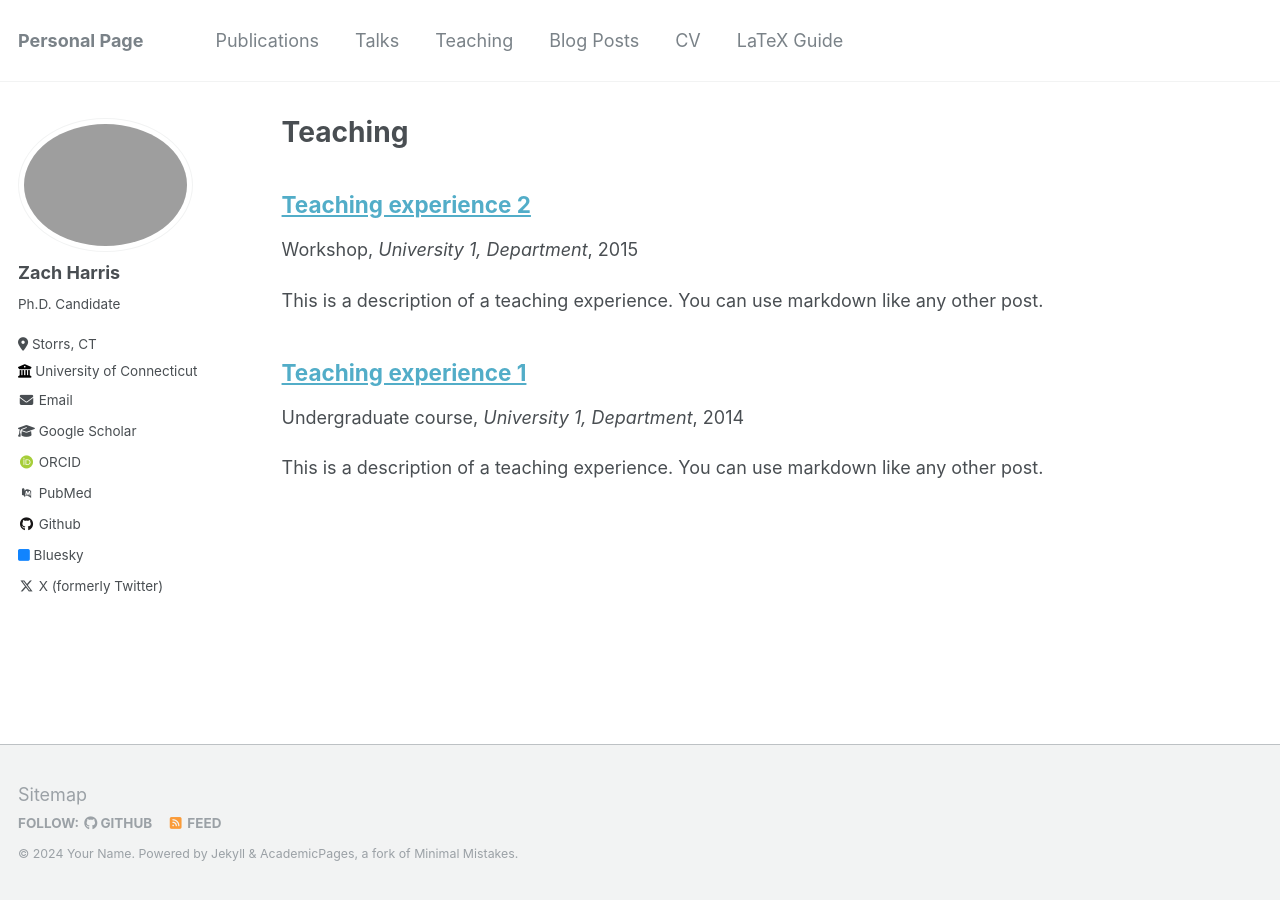
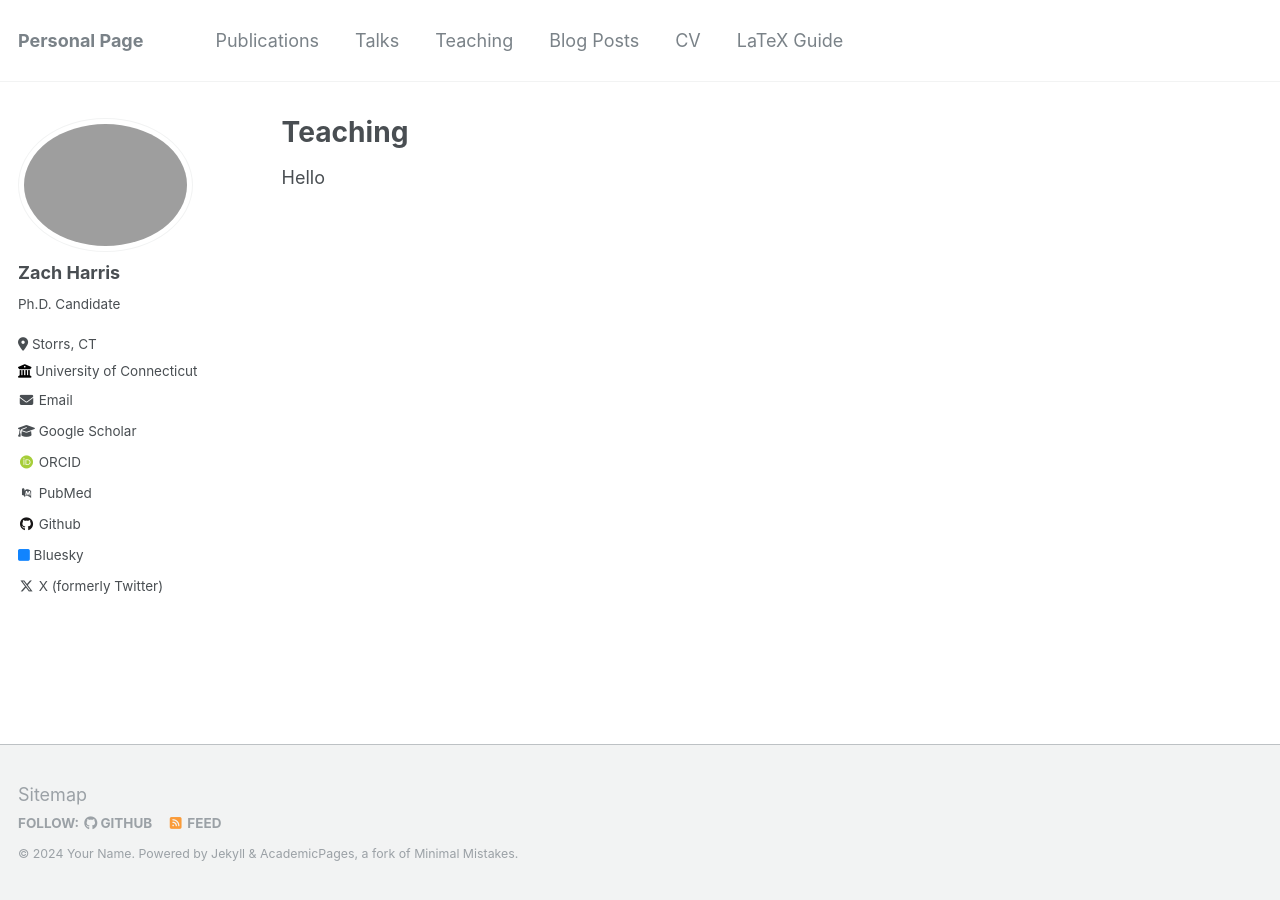
Before and after one commit to zjharris/zjharris.github.io, a Jekyll site: the page built from _pages/teaching.md, in a window 1280 px wide. Built offline with Jekyll 4.4.1, drawn with Linux system fonts in a browser that asks for light colours; some web fonts are replaced; part of the change alters nothing that is shown.

Commit message:
teaching md?

```diff
--- a/_config.yml
+++ b/_config.yml
@@ -249,14 +249,14 @@ defaults:
       share: true
       comments: true
   # _portfolio
-  # - scope:
-  #     path: ""
-  #     type: portfolio
-  #   values:
-  #     layout: single
-  #     author_profile: false
-  #     share: true
-  #     comment: true
+  - scope:
+      path: ""
+      type: portfolio
+    values:
+      layout: single
+      author_profile: false
+      share: true
+      comment: true
   # _talks
   - scope:
       path: ""
--- /dev/null
+++ b/_pages/teaching.md
@@ -0,0 +1,12 @@
+---
+layout: archive
+title: "Teaching"
+permalink: /teaching/
+author_profile: true
+redirect_from:
+  - /resume
+---
+
+{% include base_path %}
+
+Hello
```
Also changed, not shown: 1 other file.
